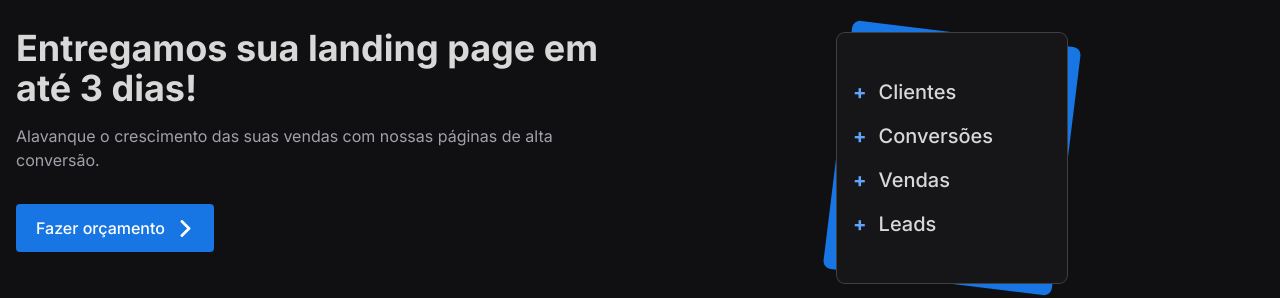
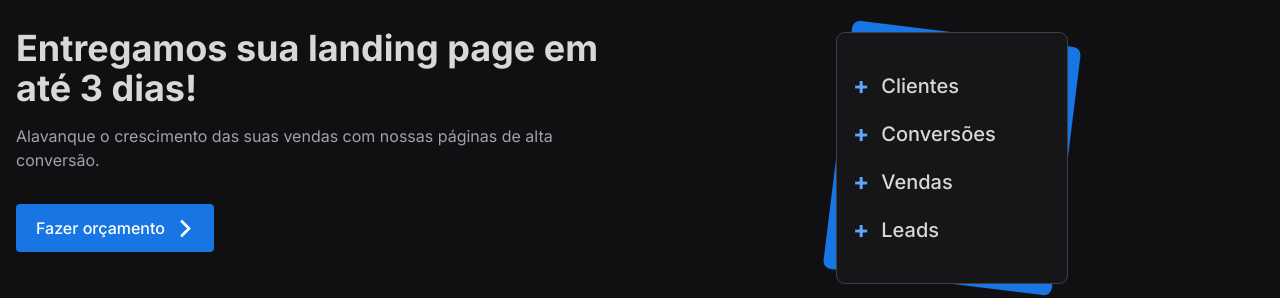
Before and after one commit to Luizboaventura1/my-portfolio, a website: page index.html in a window 1280 px wide. Shown: the part 1730-2028 px from the top of the page. Drawn offline with nearby package versions, Linux system fonts and the light colour scheme.

Commit message:
Update index.html

```diff
--- a/index.html
+++ b/index.html
@@ -7,7 +7,7 @@
       name="keywords"
       content="Web developer,front-end,software developer"
     />
-    <meta name="description" content="This is my portfolio" />
+    <meta name="description" content="Meu portfólio" />
     <meta name="author" content="Luiz Boaventura" />
     <meta name="theme-color" content="#101012" />
     <title>Home</title>
@@ -606,28 +606,32 @@
                     data-aos-duration="500"
                     class="flex items-center gap-3 text-primary-text font-medium text-xl py-2"
                   >
-                    <span class="text-blue-400 font-bold">+</span> Clientes
+                    <span class="text-blue-400 font-bold text-2xl">+</span>
+                    Clientes
                   </li>
                   <li
                     data-aos="fade-right"
                     data-aos-duration="800"
                     class="flex items-center gap-3 text-primary-text font-medium text-xl py-2"
                   >
-                    <span class="text-blue-400 font-bold">+</span> Conversões
+                    <span class="text-blue-400 font-bold text-2xl">+</span>
+                    Conversões
                   </li>
                   <li
                     data-aos="fade-right"
                     data-aos-duration="1100"
                     class="flex items-center gap-3 text-primary-text font-medium text-xl py-2"
                   >
-                    <span class="text-blue-400 font-bold">+</span> Vendas
+                    <span class="text-blue-400 font-bold text-2xl">+</span>
+                    Vendas
                   </li>
                   <li
                     data-aos="fade-right"
                     data-aos-duration="1400"
                     class="flex items-center gap-3 text-primary-text font-medium text-xl py-2"
                   >
-                    <span class="text-blue-400 font-bold">+</span> Leads
+                    <span class="text-blue-400 font-bold text-2xl">+</span>
+                    Leads
                   </li>
                 </ul>
               </div>
```
